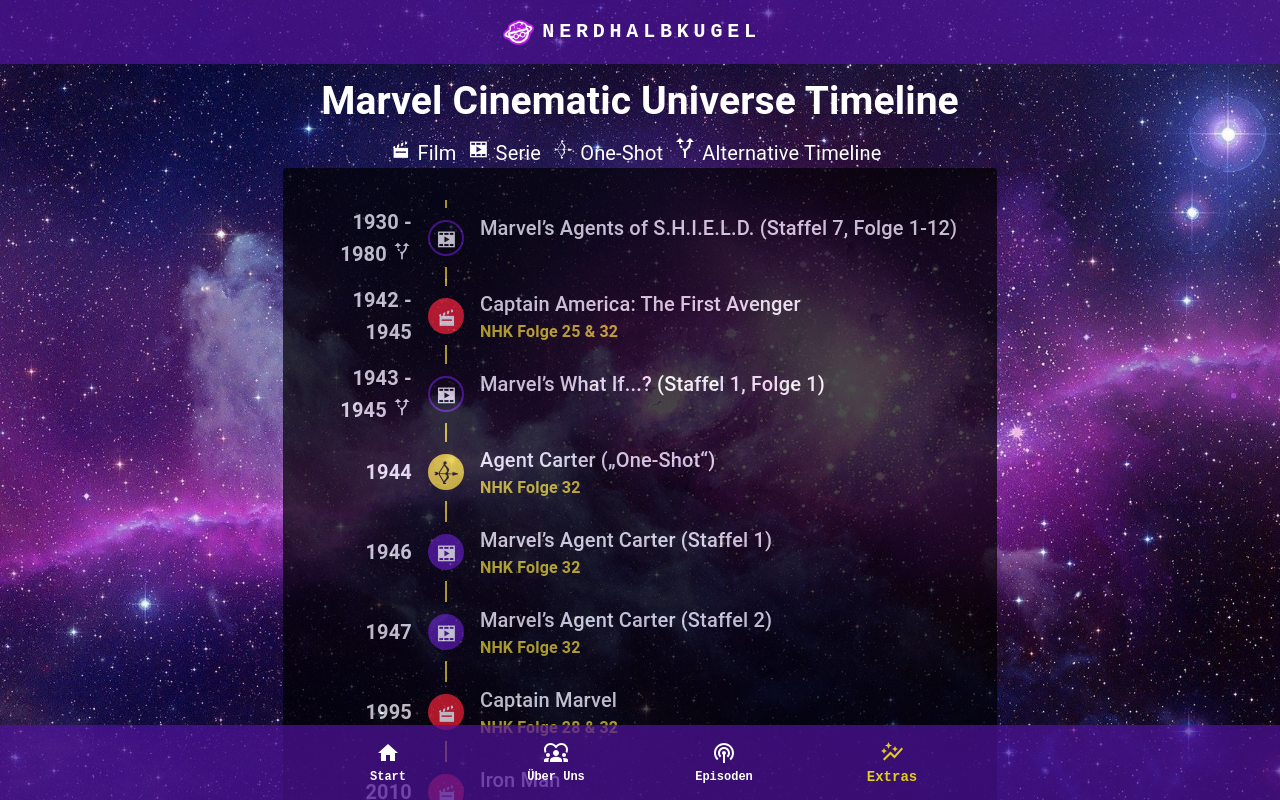
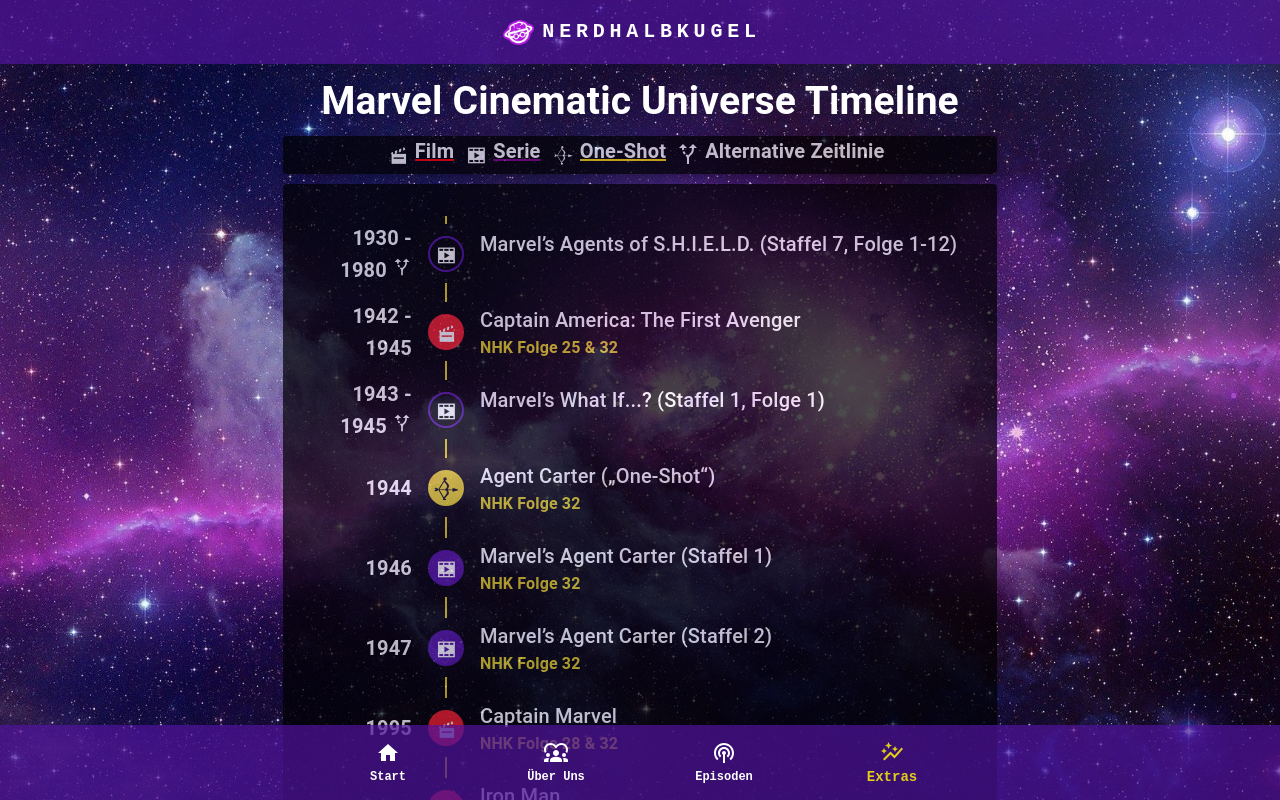
Before and after one commit to Hobba/nhk-app, a React (Create React App) app: page / in a window 1280 px wide. Both pictures are taken after a click on the button "Extras". Built offline with nearby package versions, Linux system fonts and the light colour scheme.

Commit message:
Modify timeline legend

```diff
--- a/src/App.css
+++ b/src/App.css
@@ -44,6 +44,41 @@
     font-size: calc(4px + 2vmin);
 }
 
-.extra-icon {
+.series-text {
     margin-right: 10px;
+    color: white;
+    font-weight: bold;
+    display: inline-block;
+    overflow: hidden;
+    text-decoration: underline;
+    text-decoration-color: purple;
 }
+
+.movie-text {
+    margin-right: 10px;
+    color: white;
+    font-weight: bold;
+    display: inline-block;
+    overflow: hidden;
+    text-decoration: underline;
+    text-decoration-color: red;
+}
+
+.oneshot-text {
+    margin-right: 10px;
+    color: white;
+    font-weight: bold;
+    display: inline-block;
+    overflow: hidden;
+    text-decoration: underline;
+    text-decoration-color: gold;
+}
+
+.alt-timeline-text {
+    margin-right: 10px;
+    color: white;
+    font-weight: bold;
+    display: inline-block;
+    overflow: hidden;
+    height: 100%;
+}
--- a/src/pages/Extras/Extras.tsx
+++ b/src/pages/Extras/Extras.tsx
@@ -4,27 +4,65 @@
 import SeriesIcon from "../../components/Icons/Logo_Serie.png";
 import MovieIcon from "../../components/Icons/Logo_Film.png"
 import OneShotIcon from '../../components/Icons/Logo_OneShot.png';
-import {Icon} from "@mui/material";
+import {createTheme, Icon, ThemeProvider} from "@mui/material";
+import Box from "@mui/material/Box";
+import Paper from "@mui/material/Paper";
 
 const Extras = () => {
+
+    const theme = createTheme({
+        palette: {
+            primary: {
+                main: '#50139d',
+            },
+            secondary: {
+                main: '#e1ce1b'
+            },
+            warning: {
+                main: '#ed1d24'
+            },
+            info: {
+                main: '#ffffff'
+            },
+            success: {
+                main: '#3399ff'
+            },
+            text: {
+                primary: '#ffffff',
+            }
+        },
+    });
+
     return (
+        <ThemeProvider theme={theme}>
             <div className="page">
                 <h2 className="headline2">Marvel Cinematic Universe Timeline</h2>
+                <Box sx={{
+                    alignItems: "center",
+                    justifyContent: "center",
+                    zIndex: 1,
+                    width: '95%',
+                    paddingBottom: '10px'
+                }}>
+                    <Paper elevation={5} sx={{justifyContent: "center", opacity: 0.7, backgroundColor: 'black'}}>
                         <div className="legend">
                             <Icon>
                                 <img src={MovieIcon} height={25} width={25} alt={MovieIcon}/>
-                </Icon> <span className="extra-icon">Film</span>
+                            </Icon> <span className="movie-text">Film</span>
                             <Icon>
                                 <img src={SeriesIcon} height={25} width={25} alt={SeriesIcon}/>
-                </Icon> <span className="extra-icon">Serie</span>
+                            </Icon> <span className="series-text">Serie</span>
                             <Icon>
                                 <img src={OneShotIcon} height={25} width={25} alt={OneShotIcon}/>
-                </Icon> <span className="extra-icon">One-Shot</span>
-                <AltRouteIcon></AltRouteIcon> <span className="extra-icon">Alternative Timeline</span>
+                            </Icon> <span className="oneshot-text">One-Shot</span>
+                            <AltRouteIcon color='info'></AltRouteIcon> <span
+                            className="alt-timeline-text">Alternative Zeitlinie</span>
                         </div>
-
+                    </Paper>
+                </Box>
                 <CustomizedTimeline/>
             </div>
+        </ThemeProvider>
     );
 };
 
```
Lines whose indentation alone changed are shown as unchanged.
